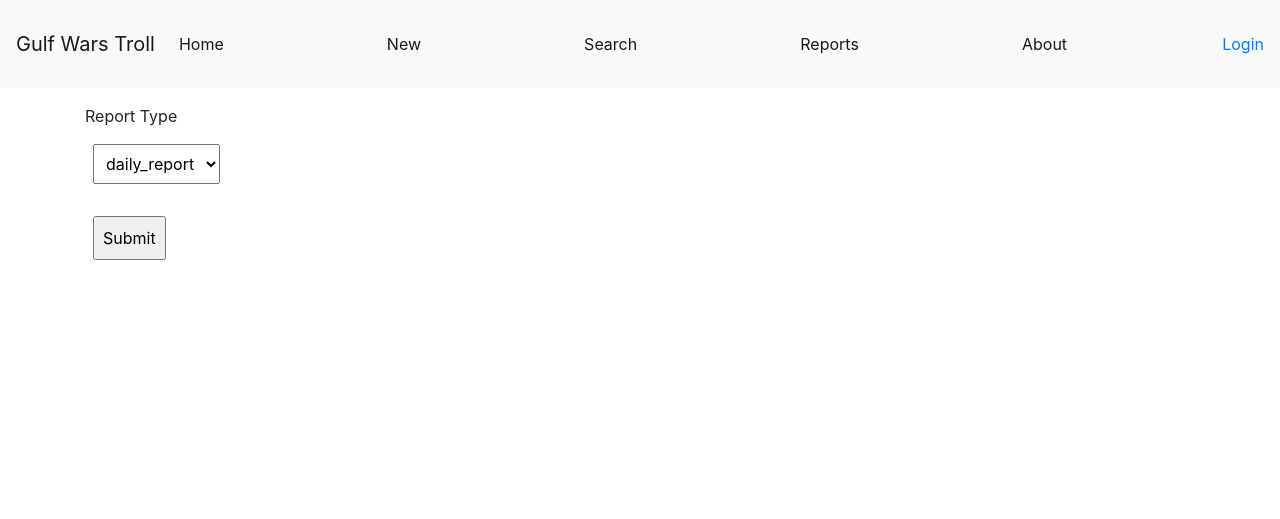
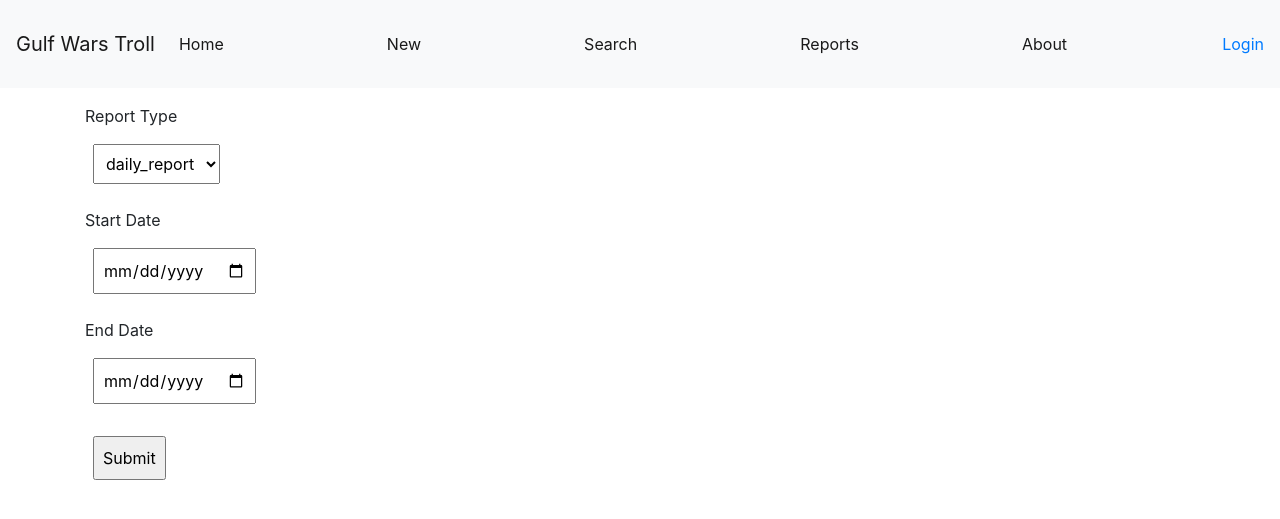
Before and after one commit to gwtroll/gwtroll, a Flask app: template app/templates/reports.html in a window 1280 px wide. Shown: the top 519 px of the page. Run offline with Flask 3, Linux system fonts and the light colour scheme; the template is opened without the code that fills it: values that come from a table or form of the project are taken from there, others are empty; parts of the project's set-up code (start-up, migrations or seed data) failed here and were passed over; some libraries are stand-ins or nearby versions.

Commit message:
report date range

```diff
--- a/app/forms.py
+++ b/app/forms.py
@@ -1,5 +1,6 @@
 from flask_wtf import FlaskForm
 from wtforms import StringField, PasswordField, BooleanField, SubmitField, SelectField, IntegerField, HiddenField
+from wtforms.fields import DateField
 from wtforms.validators import DataRequired
 import pandas as pd
 
@@ -82,4 +83,6 @@ class WaiverForm(FlaskForm):
 
 class ReportForm(FlaskForm):
     report_type = SelectField('Report Type', validators=[DataRequired()], choices=reporttypedata)
+    dt_start = DateField('Start Date', format='%Y-%m-%d')
+    dt_end = DateField('End Date', format='%Y-%m-%d')
     submit = SubmitField('Submit')
--- a/app/routes.py
+++ b/app/routes.py
@@ -338,6 +338,8 @@ def reports():
     engine=db.create_engine(connstring)
 
     file = 'test_' + str(datetime.now().isoformat(' ', 'seconds')) + '.xlsx'
+    start_date = form.dt_start.data
+    end_date = form.dt_end.data
     path1 = './reports/' + file
     path2 = '../reports/' + file
     reg = get_reg(46307)
@@ -345,18 +347,16 @@ def reports():
     if form.validate_on_submit():
         report_type = form.report_type.data
 
-        date_test = date.today()
-        print(date_test)
-        print(type(date_test))
+
         if report_type == 'daily_report':
             #test_checkin = date(reg['checkin'])
             #print(test_checkin)
             #print(type(test_checkin))
 
-            rptquery = "SELECT * FROM registrations WHERE checkin::date = {}"
-            rptquery = rptquery.format('%(blah)s')
+            rptquery = "SELECT * FROM registrations WHERE checkin::date BETWEEN {} and {}"
+            rptquery = rptquery.format('%(start_date)s', '%(end_date)s')
             print(rptquery)
-            params = {'blah':date_test}
+            params = {'start_date':start_date, 'end_date':end_date}
             df = pd.read_sql_query(rptquery, engine, params=params)
 
         writer = pd.ExcelWriter(path1, engine='xlsxwriter')
--- a/app/templates/reports.html
+++ b/app/templates/reports.html
@@ -9,6 +9,14 @@
         {{ form.report_type.label }}<br>
         {{ form.report_type() }}
     </p>
+    <p>
+        {{ form.dt_start.label }}<br>
+        {{ form.dt_start() }}
+    </p>
+    <p>
+        {{ form.dt_end.label }}<br>
+        {{ form.dt_end() }}
+    </p>
     <p>{{ form.submit() }}</p>
     </form>
 
--- a/requirements.txt
+++ b/requirements.txt
@@ -28,4 +28,5 @@ typing_extensions==4.9.0
 tzdata==2024.1
 Werkzeug==3.0.1
 WTForms==3.1.2
+wtforms-html5==0.6.1
 XlsxWriter==3.2.0
```
Also changed, not shown: 2 other files.
